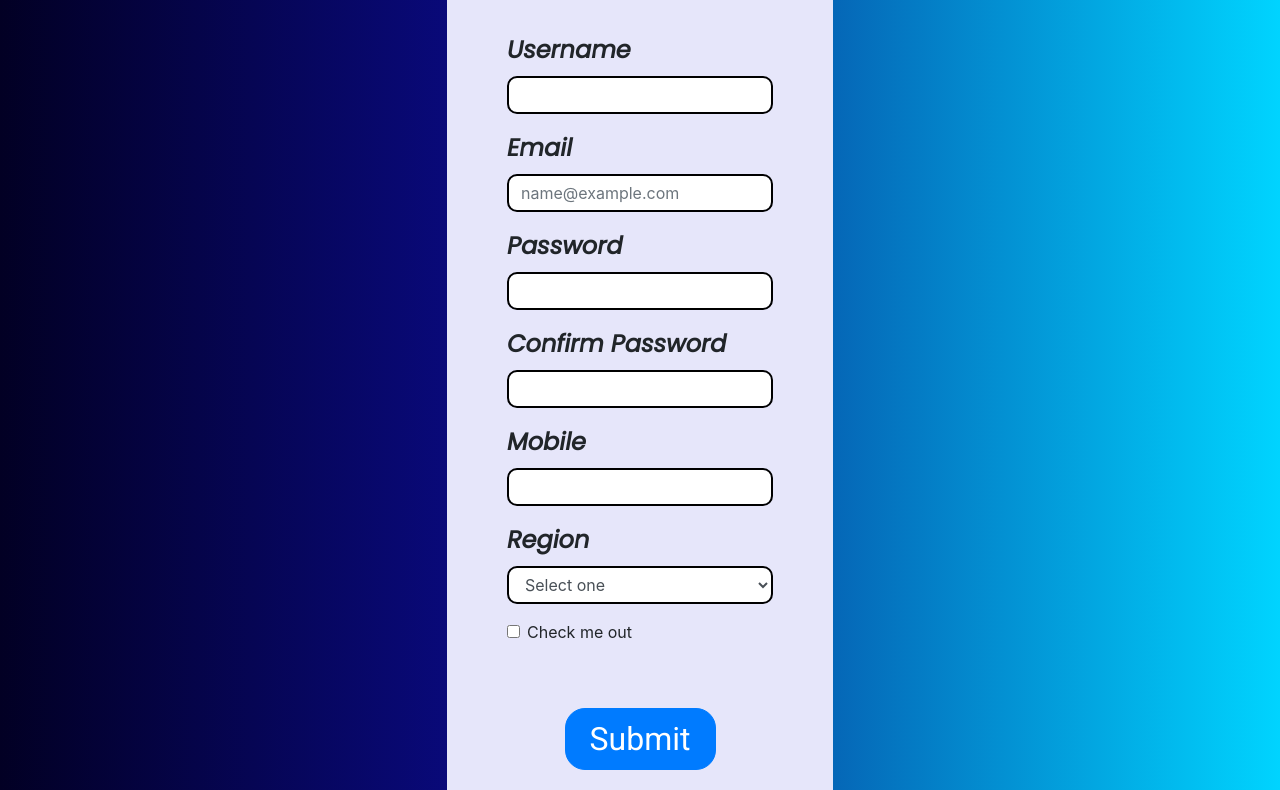
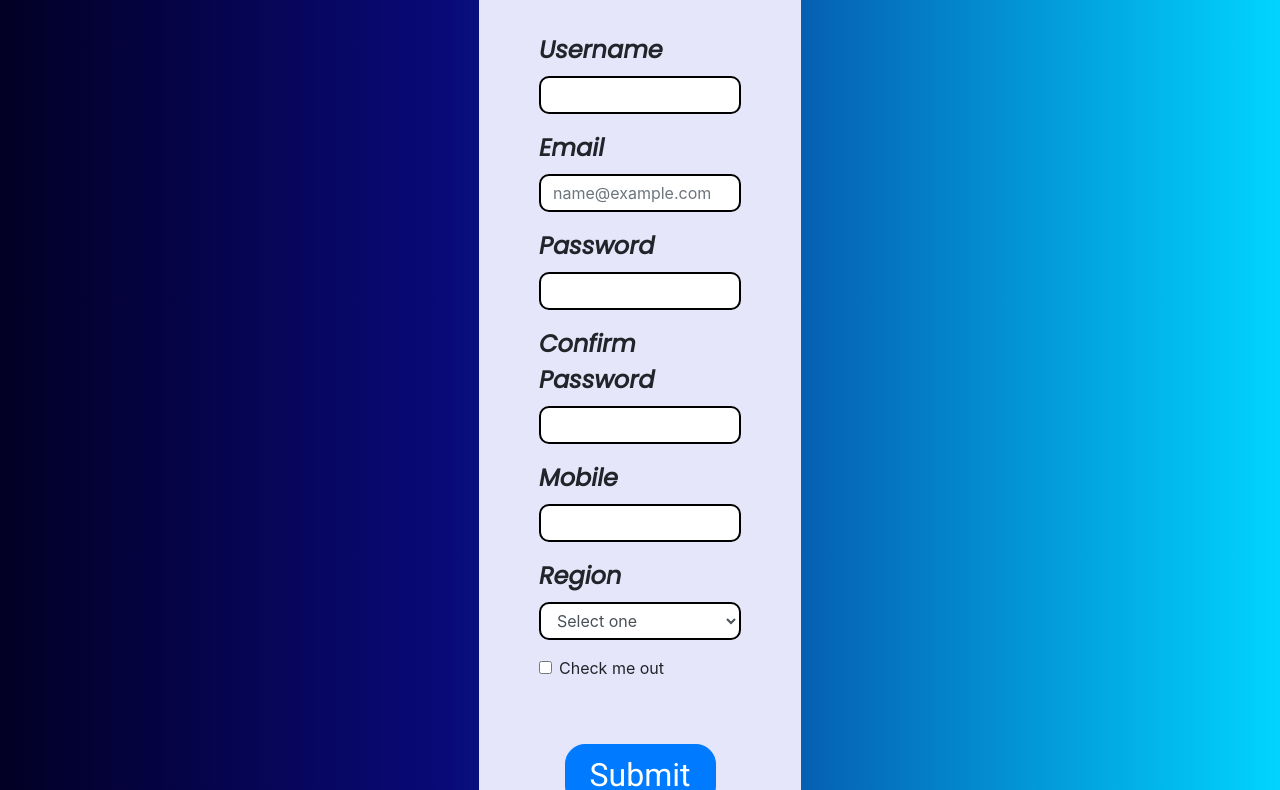
Before and after one commit to karankris/Form_validation-JS, a plain HTML site: page index.html in a window 1280 px wide. Shown: the part 210-1000 px from the top of the page. Drawn offline with nearby package versions, Linux system fonts and the light colour scheme.

Commit message:
Update style.css

```diff
--- a/assests/style.css
+++ b/assests/style.css
@@ -18,7 +18,7 @@
 .co
 {
   margin-top: 88px;
-  width: 26rem !important;
+  width: 22rem !important;
 }
 
 .fb
```
